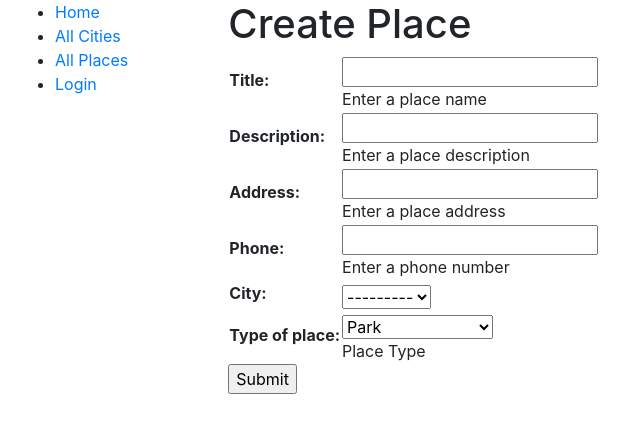
After one commit to Mithilesh-M/Place-Django-App, a Django app: page /placeapp/place/create/ in a window 1280 px wide. The commit adds this page. Shown: the top 433 px of the page, without its empty margins (0-640 px from the left). Run offline with Django 3.2, Linux system fonts and the light colour scheme; data that the repository does not hold is empty; parts of the project's set-up code (start-up, migrations or seed data) failed here and were passed over.

Commit message:
Add create place form in place app
This creates form to add place

```diff
--- a/placeapp/forms.py
+++ b/placeapp/forms.py
@@ -3,6 +3,7 @@ import datetime
 from django import forms
 from django.core.exceptions import ValidationError
 from django.utils.translation import ugettext_lazy as _
+from .models import Location, Place, City
 
 class CreateCityForm(forms.Form):
     name = forms.CharField(max_length=100, help_text="Enter the name of the city")
@@ -10,3 +11,30 @@ class CreateCityForm(forms.Form):
     def clean_renewal_date(self):
         data = self.cleaned_data['name']
         return data
+
+class CreatePlaceForm(forms.Form):
+    title = forms.CharField(max_length=100, help_text='Enter a place name')
+    #location = forms.ModelChoiceField(queryset=Location.objects.all())
+    description = forms.CharField(max_length=500, help_text='Enter a place description')
+    address = forms.CharField(max_length=250, help_text='Enter a place address')
+    phone = forms.CharField(max_length=10, help_text='Enter a phone number')
+    city = forms.ModelChoiceField(queryset=City.objects.all())
+    PLACE_TYPE = (
+        ('a', 'Park'),
+        ('b', 'Restaurant'),
+        ('c', 'Mall'),
+        ('d', 'Amusement park'),
+        ('e', 'Museum'),
+        ('f', 'Beach'),
+        ('g', 'Theater'),
+        ('h', 'Lodge'),
+        ('i', 'Others'),
+    )
+    type_of_place = forms.ChoiceField(
+        choices=PLACE_TYPE,
+        help_text='Place Type',
+    )
+
+    def clean_renewal_date(self):
+        data = self.cleaned_data['name']
+        return data
--- /dev/null
+++ b/placeapp/templates/placeapp/create_place.html
@@ -0,0 +1,13 @@
+{% extends "base_generic.html" %}
+
+{% block content %}
+  <h1>Create Place</h1>
+
+  <form action="" method="post">
+    {% csrf_token %}
+    <table>
+    {{ form.as_table }}
+    </table>
+    <input type="submit" value="Submit">
+  </form>
+{% endblock %}
--- a/placeapp/templates/placeapp/place_list.html
+++ b/placeapp/templates/placeapp/place_list.html
@@ -2,6 +2,7 @@
 
 {% block content %}
   <h1>Place List</h1>
+  <h4><a href="{% url 'create-place' %}">Create Place</a></h4>
   {% if place_list %}
   <ul>
     {% for place in place_list %}
--- a/placeapp/urls.py
+++ b/placeapp/urls.py
@@ -8,4 +8,5 @@ urlpatterns = [
     path('city/<int:pk>', views.CityDetailView.as_view(), name='city-detail'),
     path('place/<int:pk>', views.PlaceDetailView.as_view(), name='place-detail'),
     path('city/create/', views.CreateCity, name='create-city'),
+    path('place/create/', views.CreatePlace, name='create-place'),
 ]
--- a/placeapp/views.py
+++ b/placeapp/views.py
@@ -4,7 +4,7 @@ from django.views import generic
 from django.shortcuts import get_object_or_404
 from django.http import HttpResponseRedirect
 from django.urls import reverse
-from .forms import CreateCityForm
+from .forms import CreateCityForm, CreatePlaceForm
 
 
 def index(request):
@@ -64,3 +64,27 @@ def CreateCity(request):
     }
 
     return render(request, 'placeapp/create_city.html', context)
+
+def CreatePlace(request):
+    """View function for Creating city."""
+
+    if request.method == 'POST':
+
+        form = CreatePlaceForm(request.POST)
+
+        if form.is_valid():
+            place = Place(title=form.cleaned_data['title'],description=form.cleaned_data['description'],address=form.cleaned_data['address'],phone=form.cleaned_data['phone'],city=form.cleaned_data['city'],type_of_place=form.cleaned_data['type_of_place'],)
+            place.save()
+
+            # redirect to a new URL:
+            return HttpResponseRedirect(reverse('places'))
+
+    # If this is a GET (or any other method) create the default form.
+    else:
+        form = CreatePlaceForm()
+
+    context = {
+        'form': form,
+    }
+
+    return render(request, 'placeapp/create_place.html', context)
```
